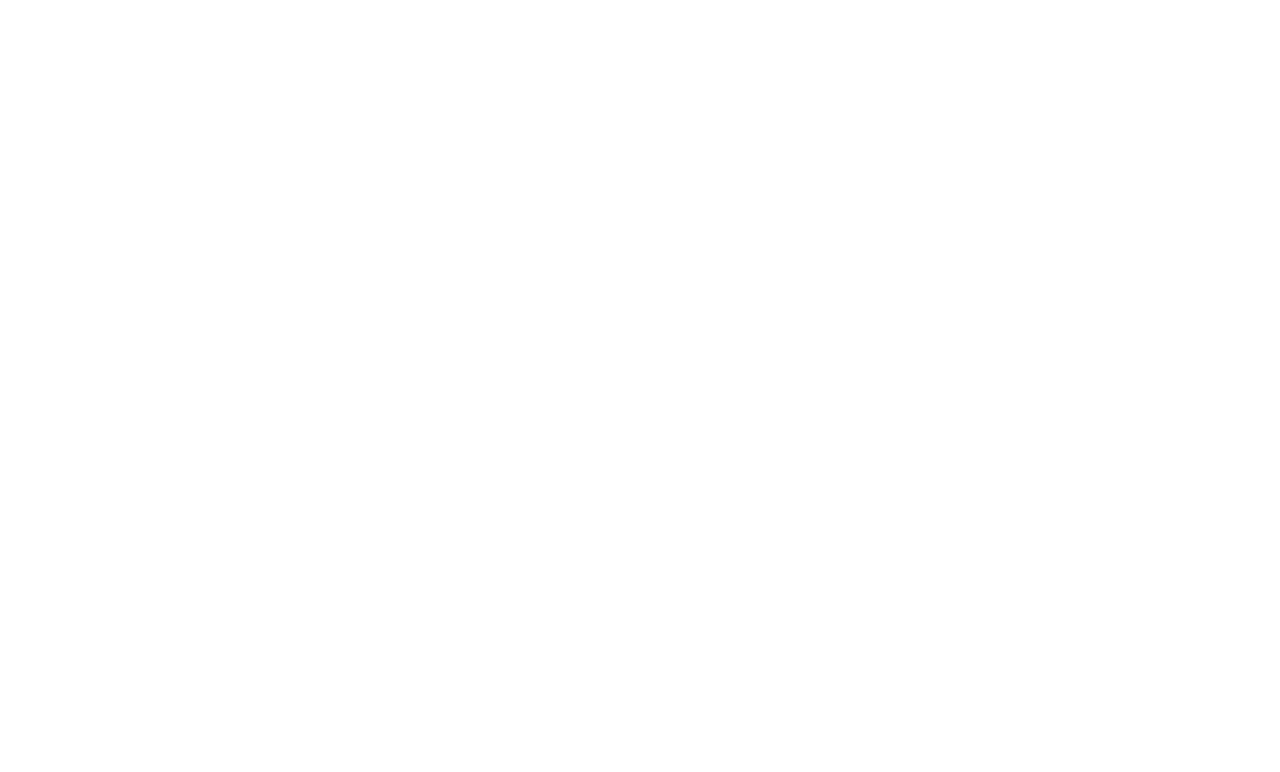
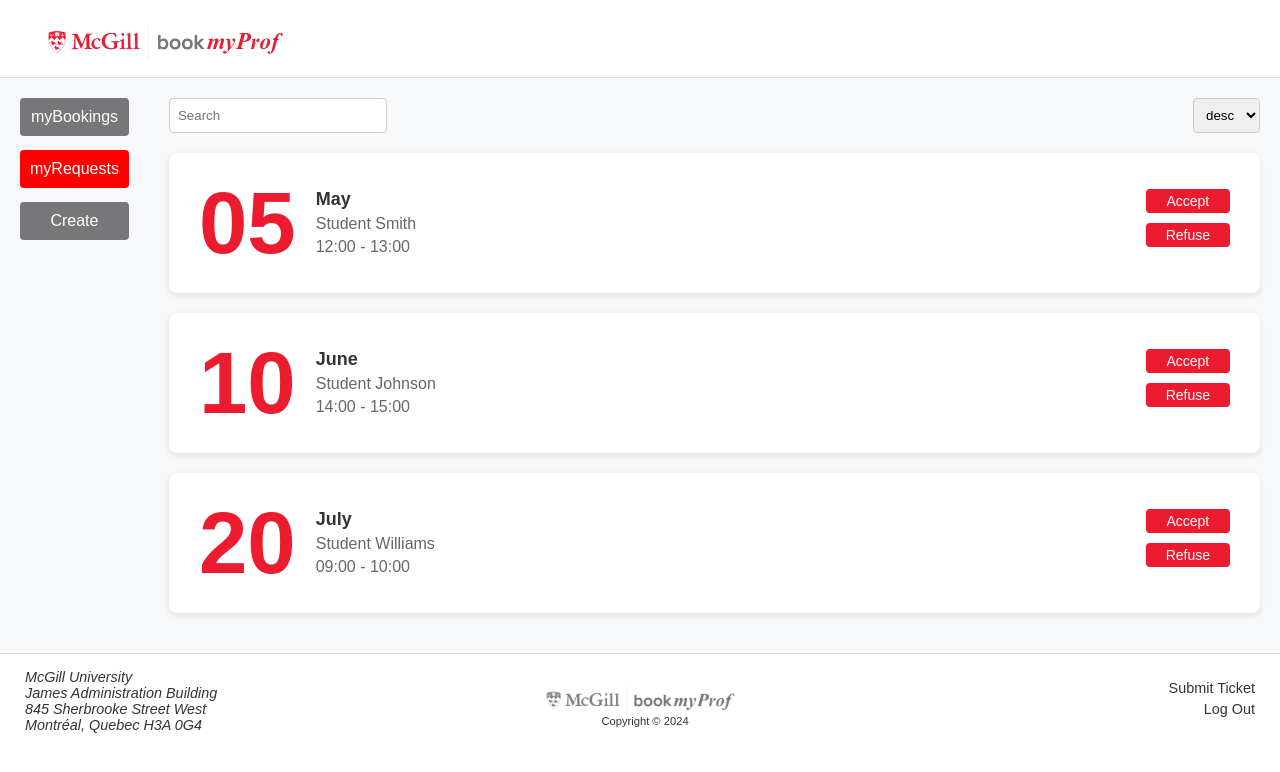
Before and after one commit to ABCWarrior/SOCS_Project, a React (Create React App) app in the folder frontend/: page /myrequest in a window 1280 px wide. Before the commit this address had no page. Shown: the top 772 px of the page. Built offline with nearby package versions, Linux system fonts and the light colour scheme.

Commit message:
added create api integration

```diff
--- a/frontend/src/App.js
+++ b/frontend/src/App.js
@@ -7,6 +7,8 @@
 import MyBookings from './pages/myBooking';
 import Create from './pages/Create';
 import Request from './pages/Request';
+import MyRequest from './pages/myRequest';
+import Dashboard from './pages/Dashboard'
 
 function App() {
   return (
@@ -17,9 +19,11 @@
           <Route path="/register" element={<Register />} />
           <Route path="/login" element={<Login />} />
           <Route path="/bookings" element={<SelectedBookings />} />
-          <Route path="/mybookings" element={<MyBookings />} />
+          <Route path="/mybooking" element={<MyBookings />} />
           <Route path="/create" element={<Create />} />
           <Route path="/request" element={<Request />} />
+          <Route path="/myrequest" element={<MyRequest />} />
+          <Route path="/dashboard" element={<Dashboard />} />
         </Routes>
       </div>
     </Router>
--- /dev/null
+++ b/frontend/src/components/DashboardEvent.js
@@ -0,0 +1,17 @@
+import React from 'react';
+import '../styles/CalendarEvent.css';
+
+const CalendarEvent = ({ number, month, userName, time }) => {
+  return (
+    <div className="calendar-event-container">
+      <div className="calendar-event-number">{number}</div>
+      <div className="calendar-event-details">
+        <div className="calendar-event-month">{month}</div>
+        <div className="calendar-event-professor">{userName}</div>
+        <div className="calendar-event-time">{time}</div>
+      </div>
+    </div>
+  );
+};
+
+export default CalendarEvent;
--- /dev/null
+++ b/frontend/src/components/RequestEvent.js
@@ -0,0 +1,21 @@
+import React from 'react';
+import '../styles/CalendarEvent.css';
+
+const CalendarEvent = ({ number, month, userName, time }) => {
+  return (
+    <div className="calendar-event-container">
+      <div className="calendar-event-number">{number}</div>
+      <div className="calendar-event-details">
+        <div className="calendar-event-month">{month}</div>
+        <div className="calendar-event-professor">{userName}</div>
+        <div className="calendar-event-time">{time}</div>
+      </div>
+      <div className="calendar-event-actions">
+        <button className="modify-button">Accept</button>
+        <button className="reschedule-button">Refuse</button>
+      </div>
+    </div>
+  );
+};
+
+export default CalendarEvent;
--- a/frontend/src/components/SideMenu.js
+++ b/frontend/src/components/SideMenu.js
@@ -6,7 +6,7 @@
     return (
         <div className="SideMenu">
             <NavLink
-                to="/myBookings"
+                to="/myBooking"
                 className={({ isActive }) =>
                     isActive ? "SideMenu-button active" : "SideMenu-button"
                 }
@@ -15,12 +15,12 @@
             </NavLink>
 
             <NavLink
-                to="/book"
+                to="/myrequest"
                 className={({ isActive }) =>
                     isActive ? "SideMenu-button active" : "SideMenu-button"
                 }
                 >
-                Book
+                myRequests
             </NavLink>
 
             <NavLink
@@ -32,14 +32,32 @@
                 Create
             </NavLink>
 
-            <NavLink
+            {/* <NavLink
+                to="/modify"
+                className={({ isActive }) =>
+                    isActive ? "SideMenu-button active" : "SideMenu-button"
+                }
+                >
+                Modify Bookings
+            </NavLink> */}
+
+            {/* <NavLink
+                to="/bookings"
+                className={({ isActive }) =>
+                    isActive ? "SideMenu-button active" : "SideMenu-button"
+                }
+                >
+                Book
+            </NavLink> */}
+
+            {/* <NavLink
                 to="/request"
                 className={({ isActive }) =>
                     isActive ? "SideMenu-button active" : "SideMenu-button"
                 }
                 >
                 Request
-            </NavLink>
+            </NavLink> */}
         </div>
     );
 }
--- /dev/null
+++ b/frontend/src/pages/Dashboard.js
@@ -0,0 +1,61 @@
+import React, { useState } from "react";
+import Sidebar from "../components/SideMenu.js";
+import DashboardEvent from "../components/DashboardEvent.js";
+import HeaderPriv from '../components/HeaderPriv.js';
+import FooterPriv from '../components/FooterPriv.js';
+import "../styles/myBookings.css"; // Add your page-specific styling here
+
+function MyBookings() {
+  const [search, setSearch] = useState("");
+
+  // Example booking data
+  const bookings = [
+    { number: "05", month: "May", userName: "Student Smith", time: "12:00 - 13:00" },
+    { number: "10", month: "June", userName: "Student Johnson", time: "14:00 - 15:00" },
+    { number: "20", month: "July", userName: "Student Williams", time: "09:00 - 10:00" },
+  ];
+
+  // Filter the bookings based on search input
+  const filteredBookings = bookings.filter((booking) =>
+    booking.userName.toLowerCase().includes(search.toLowerCase())
+  );
+
+  return (
+    <div className="container">
+		<header><HeaderPriv/></header>
+      	<main className="mybookings-container">
+			<Sidebar />
+			<div className="content">
+				<div className="header">
+					<input
+						type="text"
+						placeholder="Search"
+						value={search}
+						onChange={(e) => setSearch(e.target.value)}
+						className="search-bar"
+						/>
+					<select className="sort-dropdown">
+						<option value="desc">desc</option>
+						<option value="asc">asc</option>
+					</select>
+				</div>
+
+				<div className="bookings-list">
+					{filteredBookings.map((booking, index) => (
+						<DashboardEvent
+							key={index}
+							number={booking.number}
+							month={booking.month}
+							userName={booking.userName}
+							time={booking.time}
+						/>
+					))}
+				</div>
+			</div>
+      	</main>
+      	<footer><FooterPriv/></footer>
+    </div>
+  );
+}
+
+export default MyBookings;
--- /dev/null
+++ b/frontend/src/pages/myRequest.js
@@ -0,0 +1,61 @@
+import React, { useState } from "react";
+import Sidebar from "../components/SideMenu.js";
+import RequestEvent from "../components/RequestEvent.js";
+import HeaderPriv from '../components/HeaderPriv.js';
+import FooterPriv from '../components/FooterPriv.js';
+import "../styles/myBookings.css"; // Add your page-specific styling here
+
+function MyBookings() {
+  const [search, setSearch] = useState("");
+
+  // Example booking data
+  const bookings = [
+    { number: "05", month: "May", userName: "Student Smith", time: "12:00 - 13:00" },
+    { number: "10", month: "June", userName: "Student Johnson", time: "14:00 - 15:00" },
+    { number: "20", month: "July", userName: "Student Williams", time: "09:00 - 10:00" },
+  ];
+
+  // Filter the bookings based on search input
+  const filteredBookings = bookings.filter((booking) =>
+    booking.userName.toLowerCase().includes(search.toLowerCase())
+  );
+
+  return (
+    <div className="container">
+		<header><HeaderPriv/></header>
+      	<main className="mybookings-container">
+			<Sidebar />
+			<div className="content">
+				<div className="header">
+					<input
+						type="text"
+						placeholder="Search"
+						value={search}
+						onChange={(e) => setSearch(e.target.value)}
+						className="search-bar"
+						/>
+					<select className="sort-dropdown">
+						<option value="desc">desc</option>
+						<option value="asc">asc</option>
+					</select>
+				</div>
+
+				<div className="bookings-list">
+					{filteredBookings.map((booking, index) => (
+						<RequestEvent
+							key={index}
+							number={booking.number}
+							month={booking.month}
+							userName={booking.userName}
+							time={booking.time}
+						/>
+					))}
+				</div>
+			</div>
+      	</main>
+      	<footer><FooterPriv/></footer>
+    </div>
+  );
+}
+
+export default MyBookings;
```
Also changed, not shown: frontend/src/pages/Create.js (+99 -33 lines), frontend/src/tokens.js (added, +18 -0 lines).
